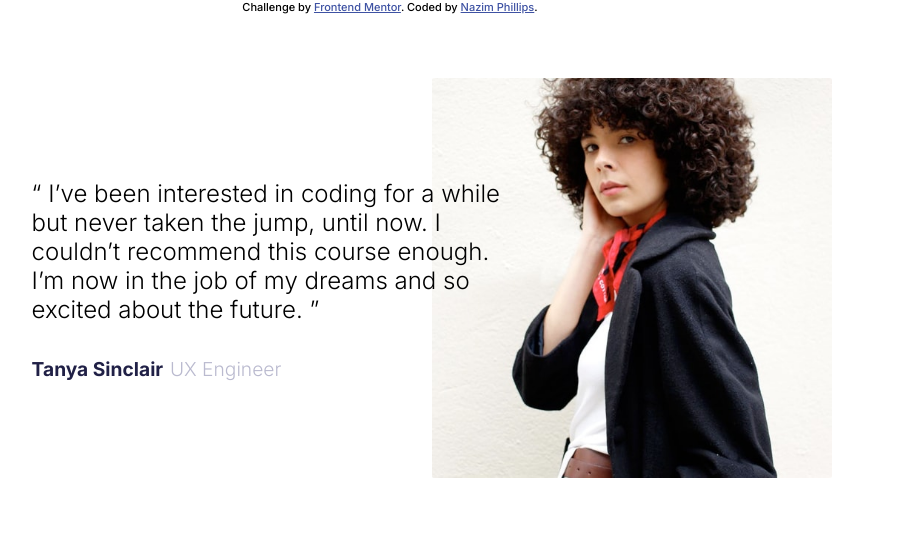
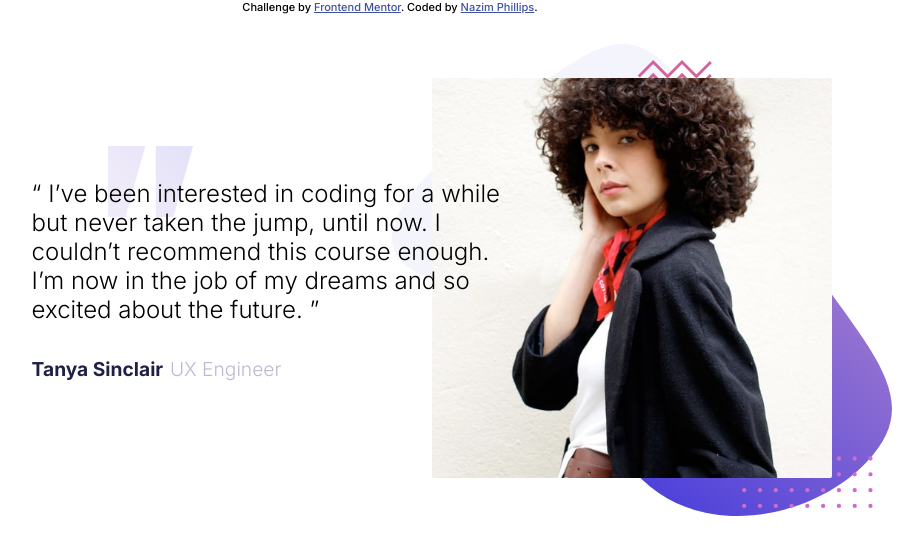
Before and after one commit to Filthycasual13/coding-bootcamp-testimonials-slider, a plain HTML site: page index.html in a window 1280 px wide. Shown: the whole page, without its empty margins (250-1173 px from the left). Drawn offline with Linux system fonts and the light colour scheme.

Commit message:
Added image backgrounds to quote text and potrait image

```diff
--- a/index.html
+++ b/index.html
@@ -27,6 +27,7 @@
     <div class="image">
       <img src="images/image-tanya.jpg" alt="Portrait">
     </div>
+    <img src="images/pattern-bg.svg" alt="background">
   </div>
 
 
--- a/style.css
+++ b/style.css
@@ -33,6 +33,17 @@ body {
     align-items: center;
     height: 400px;
     width: 850px;
+    background-image: url(images/pattern-quotes.svg);
+    background-size: 10%;
+    background-repeat: no-repeat;
+    background-position: 10% 20%;
+}
+
+.container > img {
+    position: relative;
+    right: 40px;
+    width: 500px;
+    z-index: -2;
 }
 
 .quote {
@@ -52,11 +63,12 @@ body {
     color: var(--Grayish-Blue);
 }
 
+
 .image > img {
     position: relative;
     left: 100%;
     width: 400px;
     height: 400px;
     border-radius: 2px;
-    z-index: -2;
+    z-index: -1;
 }
```
